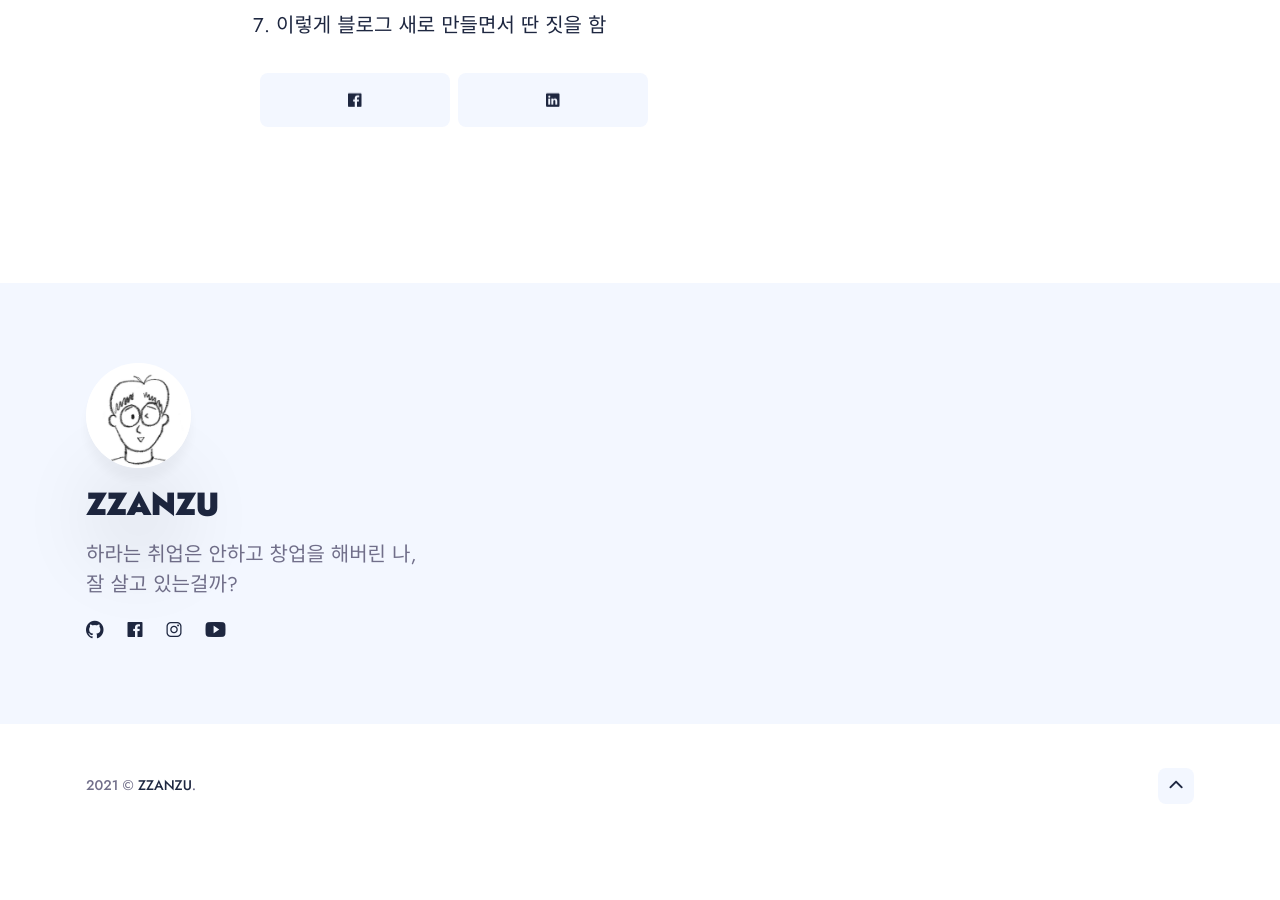
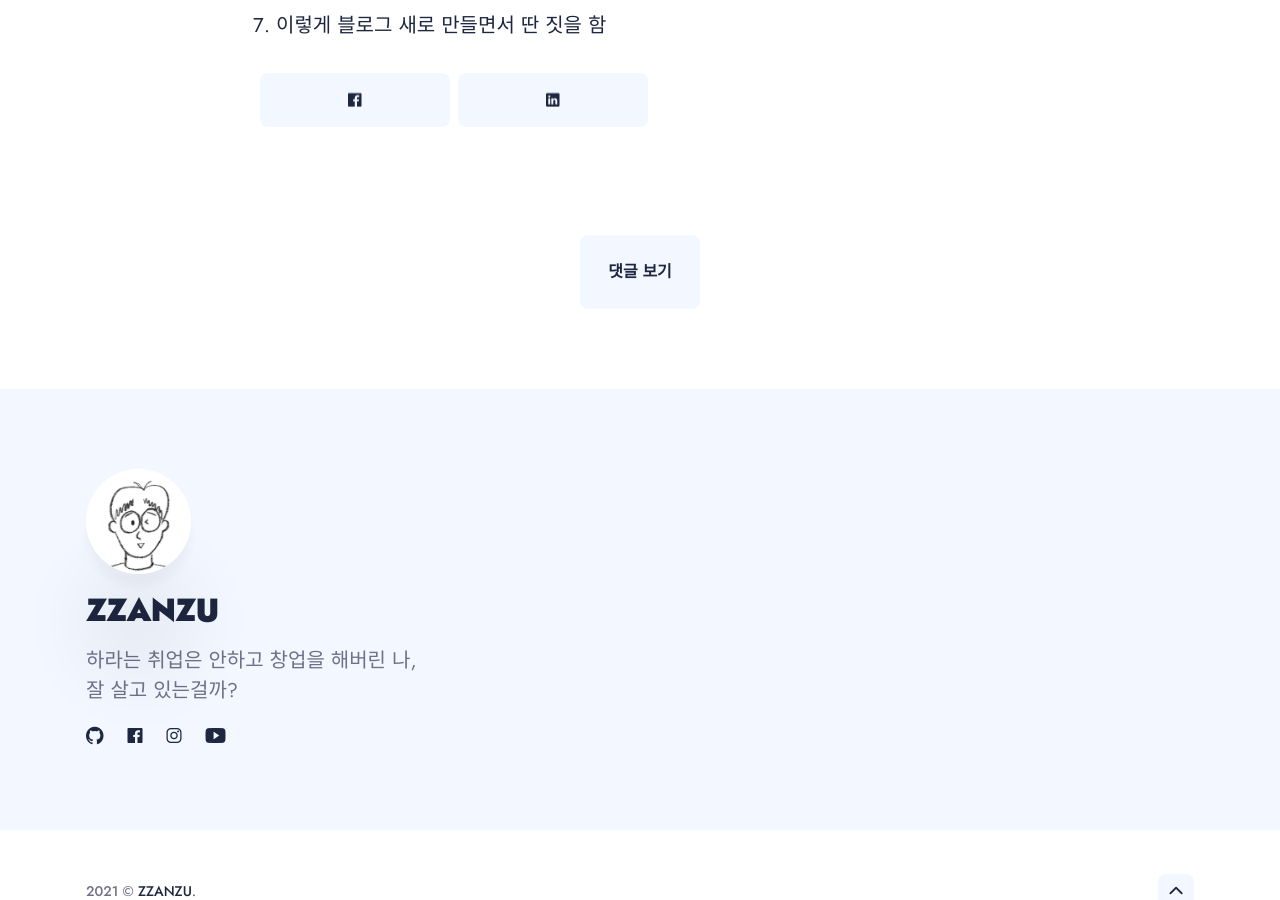
Before and after one commit to itmobrain/itmobrain.github.io, a Jekyll site: the page built from _posts/2018-11-09-포스팅-테스트.md, in a window 1280 px wide and 900 px high, scrolled down 1060 px. Built offline with Jekyll 4.4.1, drawn with Linux system fonts in a browser that asks for light colours; nearby versions of some CDN libraries; before the commit the page ends 1908 px from its top, so only the background shows below that.

```diff
--- a/_includes/disqus-comments.html
+++ b/_includes/disqus-comments.html
@@ -1,7 +1,6 @@
 <!-- begin comments -->
 <div class="show-comments">
-  <div onload="disqus();return false;"></div>
-<!--  <button class="button disqus-button" id="show-comments-button" onclick="disqus();return false;">댓글 보기</button>-->
+  <button class="button disqus-button" id="show-comments-button" onclick="disqus();return false;">댓글 보기</button>
 </div>
 
 <div id="disqus_thread" class="post__comments">
```
